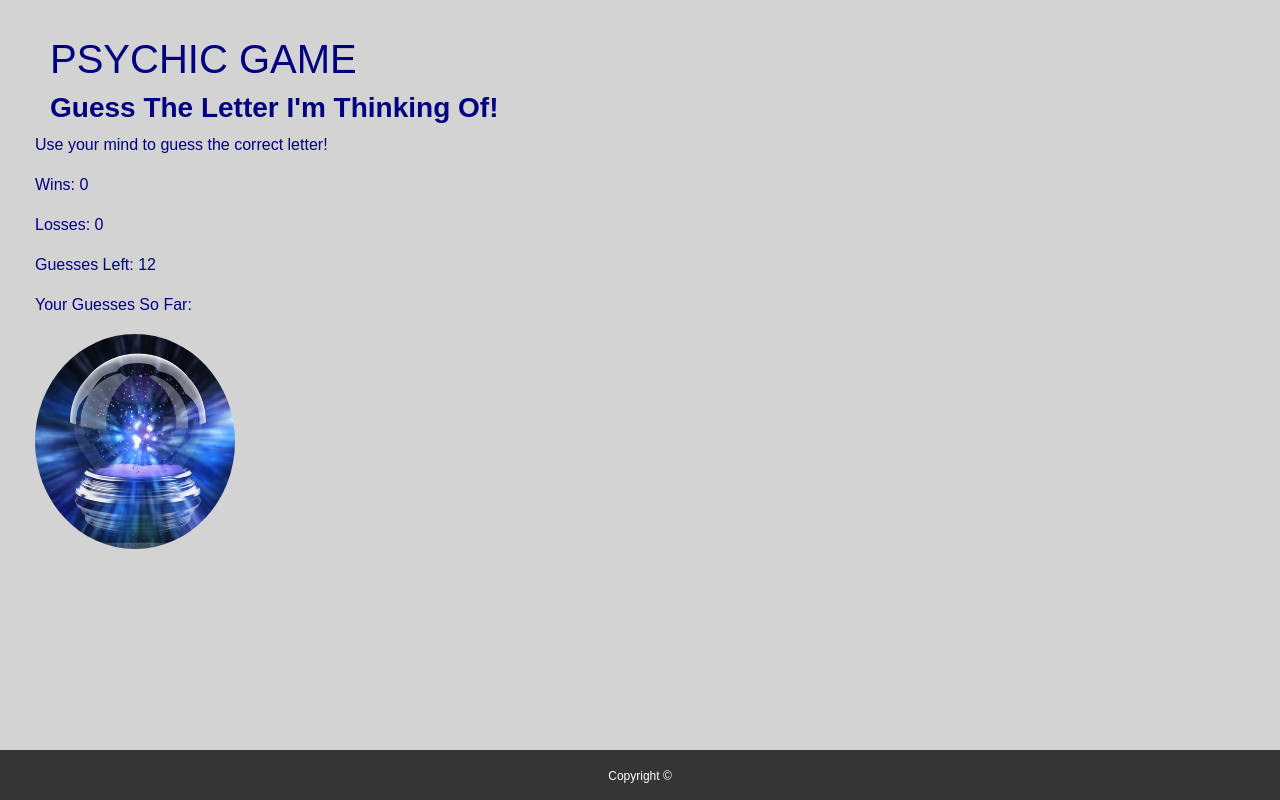
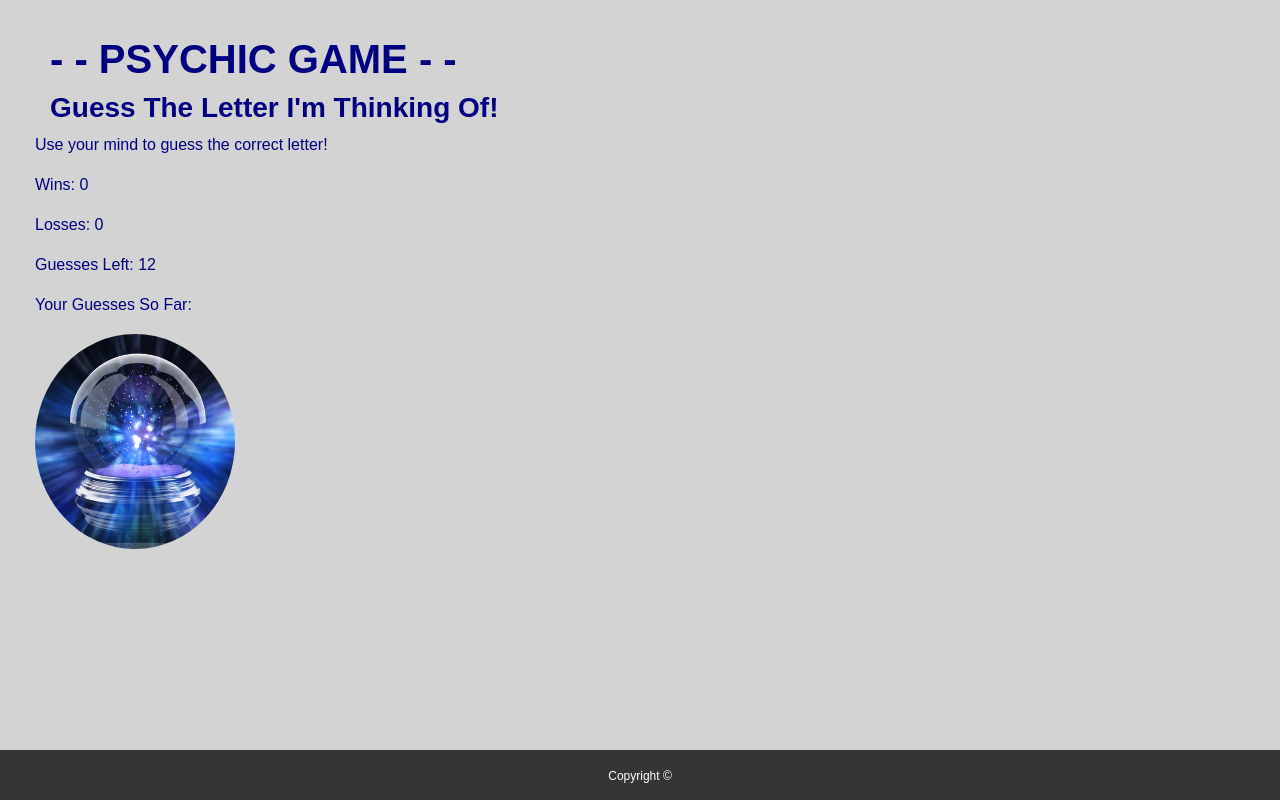
Before and after one commit to Monroe89/psychic_game, a plain HTML site: page index.html in a window 1280 px wide. Drawn offline with nearby package versions, Linux system fonts and the light colour scheme.

Commit message:
more additions and corrections

```diff
--- a/assets/javascript/game.js
+++ b/assets/javascript/game.js
@@ -12,7 +12,7 @@ function theGame() {
     var randomLetter = alphabet[Math.floor(Math.random() * 26)];
     var computerChoice = randomLetter;
 
-    console.log(computerChoice); //test
+    console.log(computerChoice);
 
     checkIfCorrect();
     function checkIfCorrect() {
@@ -69,7 +69,7 @@ function theGame() {
 
     function noGuessesLeft() {
         if (guessesLeft === 0) {
-            console.log("YOU LOSE."); //test
+            console.log("YOU LOSE.");
             alert("YOU LOSE!");
             losses = losses + 1
             document.getElementById("your-losses").innerHTML = losses;
@@ -77,7 +77,7 @@ function theGame() {
             resetGame();
 
         } else {
-            console.log("Incorrect. Try again"); //test
+            console.log("Incorrect. Try again");
             checkIfCorrect();
         }
 
--- a/index.html
+++ b/index.html
@@ -46,7 +46,7 @@
             <div class="col-lg-12 page-header">
 
                 <h1>
-                    PSYCHIC GAME
+                    <strong>- - PSYCHIC GAME - -</strong>
                 </h1>
 
                 <h3>
```
